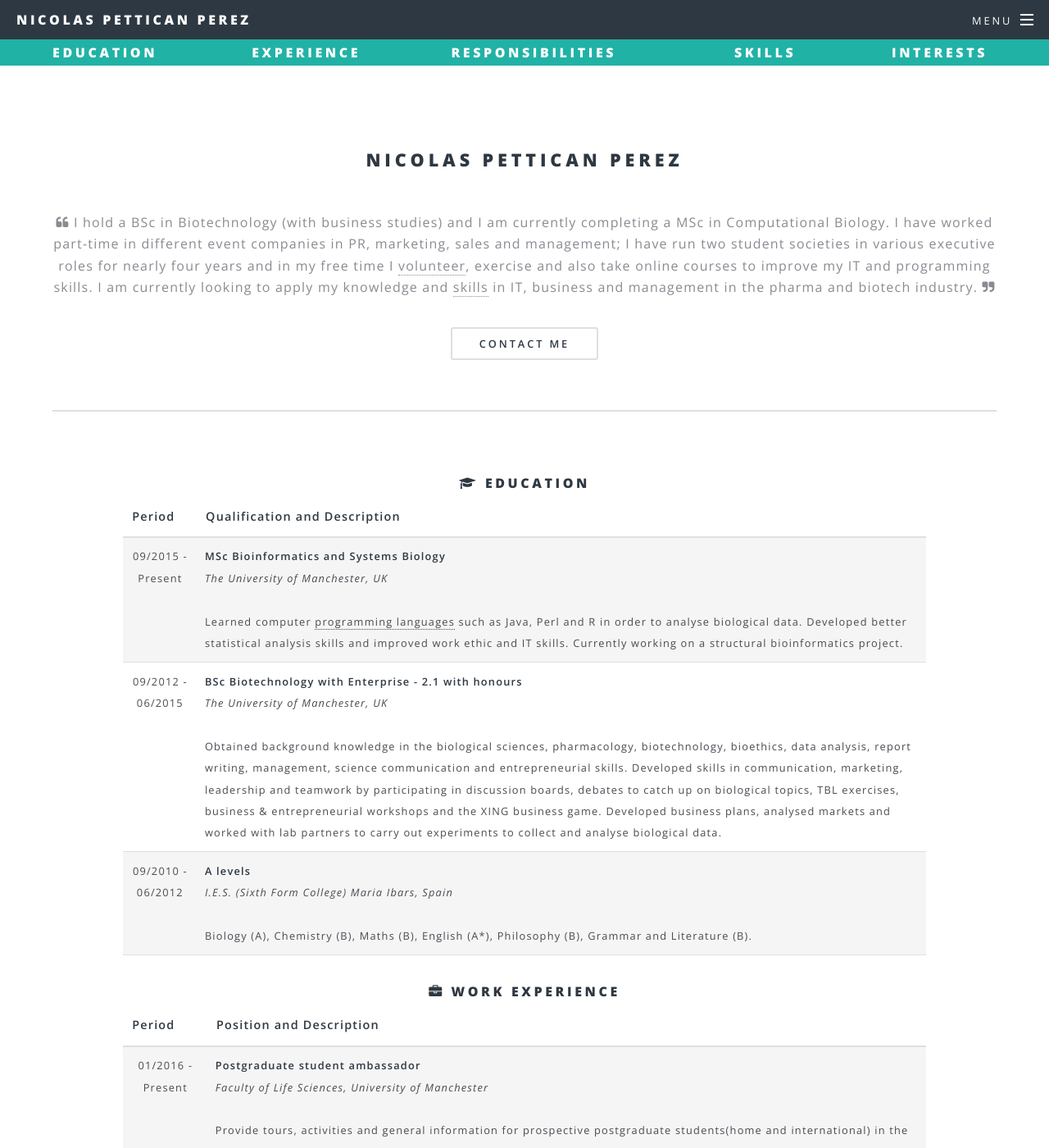
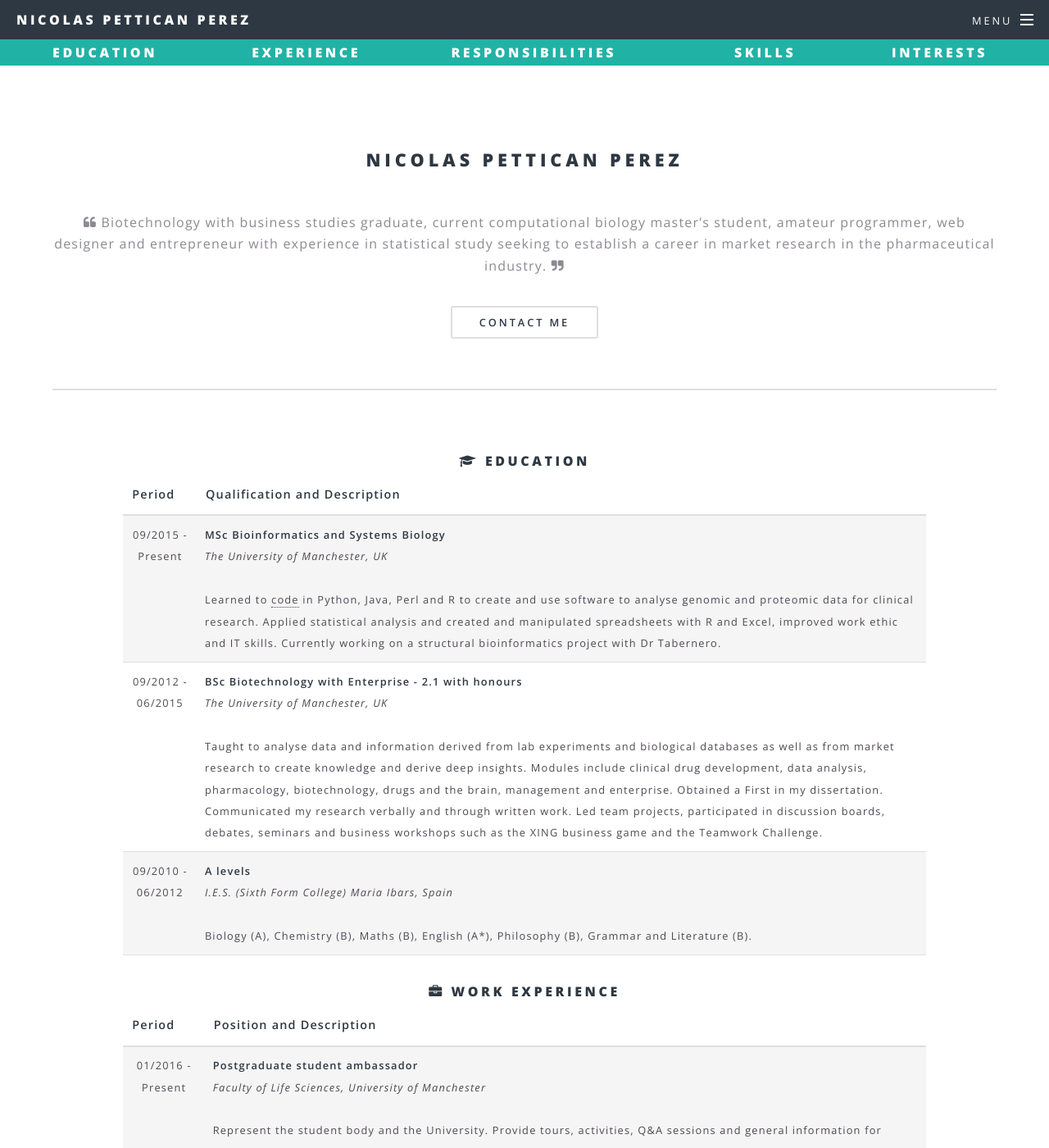
Before and after one commit to nickpettican/nickpettican.github.io, a Jekyll site: the page built from CV.html, in a window 1280 px wide and 1400 px high, scrolled down 264 px. Shown: the whole window at 82% size. Built offline with Jekyll 4.4.1, drawn with Linux system fonts in a browser that asks for light colours; some of the changed text lies outside the part shown.

Commit message:
update cv

```diff
--- a/CV.html
+++ b/CV.html
@@ -6,7 +6,10 @@ title: CV
 	<div class="inner">
 	<header>
 <center><h2>Nicolas Pettican Perez</h2></center><br />
-<center><p><span class="icon fa-quote-left"></span> I hold a BSc in Biotechnology (with business studies) and I am currently completing a MSc in Computational Biology. I have worked part-time in different event companies in PR, marketing, sales and management; I have run two student societies in various executive roles for nearly four years and in my free time I <a href="#volunt" class="more scrolly">volunteer</a>, exercise and also take online courses to improve my IT and programming skills. I am currently looking to apply my knowledge and <a href="index.html#three">skills</a> in IT, business and management in the pharma and biotech industry. <span class="icon fa-quote-right"></span></p></center>
+<center><p><span class="icon fa-quote-left"></span> Biotechnology with business studies graduate, current computational
+biology master’s student, amateur programmer, web designer and
+entrepreneur with experience in statistical study seeking to establish
+a career in market research in the pharmaceutical industry. <span class="icon fa-quote-right"></span></p></center>
 <center><ul class="actions">
 	<li><a href="mailto:nicolaspettican@gmail.com" class="button fit">Contact me</a></li>
 </ul></center>
@@ -32,14 +35,21 @@ title: CV
 								<td><center>09/2015 - Present</center></td>
 								<td id="msc"><b>MSc Bioinformatics and Systems Biology</b><br />
 <i>The University of Manchester, UK</i><br /><br />
-Learned computer <a href="index.html#prog">programming languages</a> such as Java, Perl and R in order to analyse biological data. Developed better statistical analysis skills and improved work ethic and IT skills. Currently working on a structural bioinformatics project.</td>
+Learned to <a href="index.html#prog">code</a> in Python, Java, Perl and R to create and use software to analyse genomic and proteomic data for
+clinical research. Applied statistical analysis and created and manipulated spreadsheets with R and Excel, improved
+work ethic and IT skills. Currently working on a structural bioinformatics project with Dr Tabernero.
+</td>
 
 							</tr>
 							<tr>
 								<td><center>09/2012 - 06/2015</center></td>
 								<td id="bsc"><b>BSc Biotechnology with Enterprise - 2.1 with honours</b><br />
 <i>The University of Manchester, UK</i><br /><br />
-Obtained background knowledge in the biological sciences, pharmacology, biotechnology, bioethics, data analysis, report writing, management, science communication and entrepreneurial skills. Developed skills in communication, marketing, leadership and teamwork by participating in discussion boards, debates to catch up on biological topics, TBL exercises, business & entrepreneurial workshops and the XING business game. Developed business plans, analysed markets and worked with lab partners to carry out experiments to collect and analyse biological data.</td>
+		Taught to analyse data and information derived from lab experiments and biological databases as well as from market
+		research to create knowledge and derive deep insights. Modules include clinical drug development, data analysis,
+		pharmacology, biotechnology, drugs and the brain, management and enterprise. Obtained a First in my dissertation.
+		Communicated my research verbally and through written work. Led team projects, participated in discussion boards,
+		debates, seminars and business workshops such as the XING business game and the Teamwork Challenge.</td>
 
 							</tr>
 							<tr>
@@ -71,7 +81,10 @@ Biology (A), Chemistry (B), Maths (B), English (A*), Philosophy (B), Grammar and
 								<td><center>01/2016 - Present</center></td>
 								<td id="stamb"><b>Postgraduate student ambassador</b><br />
 <i>Faculty of Life Sciences, University of Manchester</i><br /><br />
-Provide tours, activities and general information for prospective postgraduate students(home and international) in the Faculty of Life Sciences while answering their queries about the university, culture and student life over emails and social media.</td>
+		Represent the student body and the University. Provide tours, activities, Q&A sessions and general information for
+		prospective postgraduate students (home and international). Answer their queries about the university, English culture
+		and student life over emails, social media and phone calls through the Manchester Calling Campaign.
+</td>
 
 							</tr>
 							<tr>
@@ -129,14 +142,20 @@ Worked in a gourmet restaurant as a waiter while being mentored by the staff man
 								<td><center>10/2015 - Present</center></td>
 								<td id="binsoc"><b>Society President and Co-founder</b><br />
 <i>Bioinformatics Society, Student’s Union, University of Manchester</i><br /><br />
-Represent the society as figurehead. Secure funding and set goals and objectives while overseeing their fulfilment. The society delivers workshops and talks about techniques and resources that can aid researchers and students when analysing their biological data. </td>
+		Represent the society as figurehead and oversee activities such as the “Code for Life” series, which offers workshops on
+		software resources for life sciences students of all years. Run committee meetings setting goals and objectives, secure
+		funding for events and activities and collect information through surveys to create future events that our members want. </td>
 
 							</tr>
 							<tr>
 								<td><center>10/2012 - 03/2015</center></td>
 								<td id="folss"><b>Committee executive</b><br />
 <i>Faculty Of Life Sciences Society, Student’s Union, University Of Manchester</i><br /><br />
-Democratically elected as: 1st year representative, events and marketing manager (2nd year) and vice president (3rd year). Organised and managed events for the students of the Faculty of Life Sciences, gave regular updates in lecture announcements in front of hundreds of students, used marketing strategies to create successful events and provide a better experience for the society members and designed the Society’s logo, posters and all other advertising material.</td>
+		Democratically elected as: 1st year representative, events and marketing manager (2nd year) and vice president (3rd year).
+		Organised and managed events for the students of the Faculty of Life Sciences, gave regular lecture announcements in
+		front of hundreds of students, collected information from surveys and focussed group research to create successful
+		events and improve the member’s experience. Designed the Society’s logo, posters and all other advertising material.
+</td>
 
 							</tr>
 							<tr>
```
